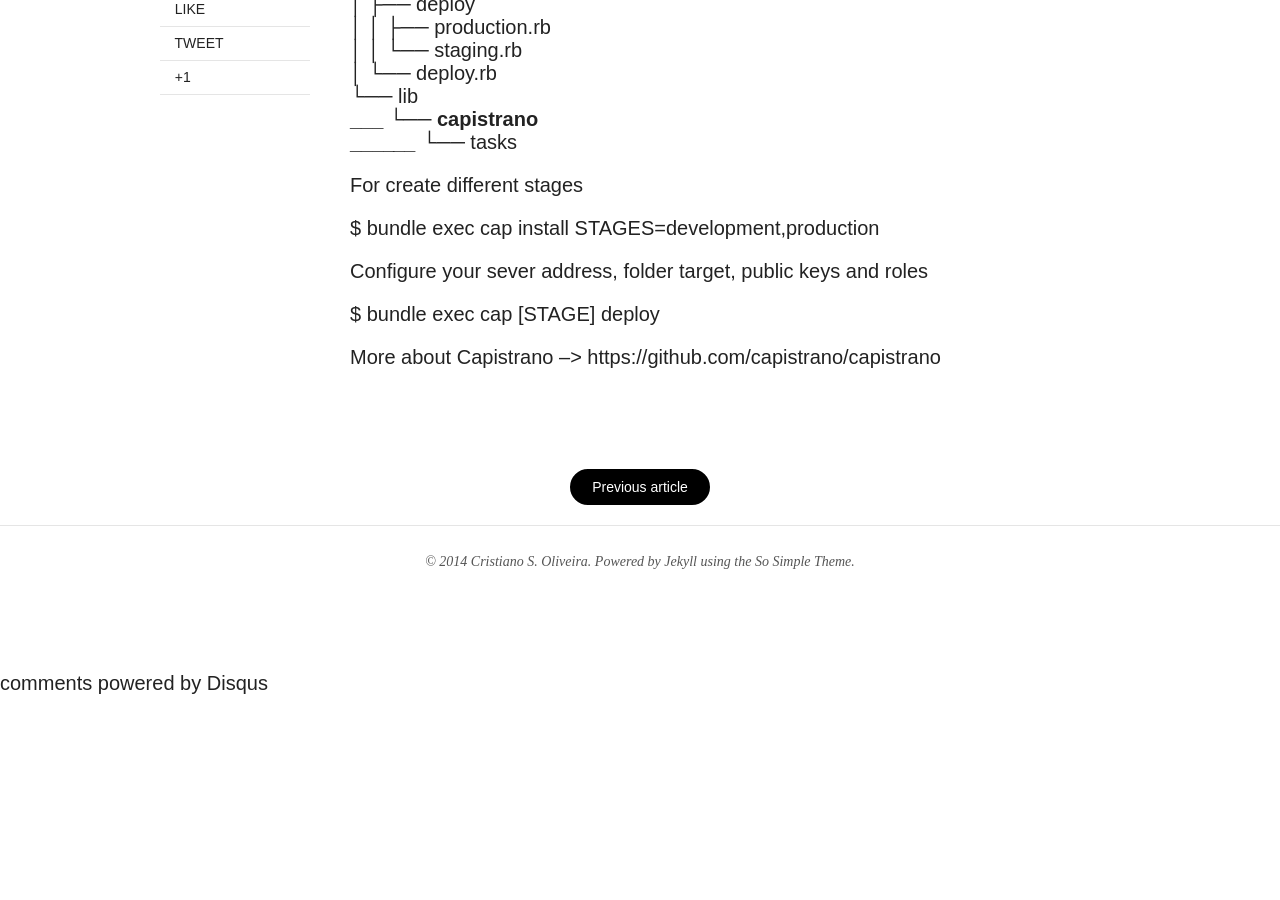
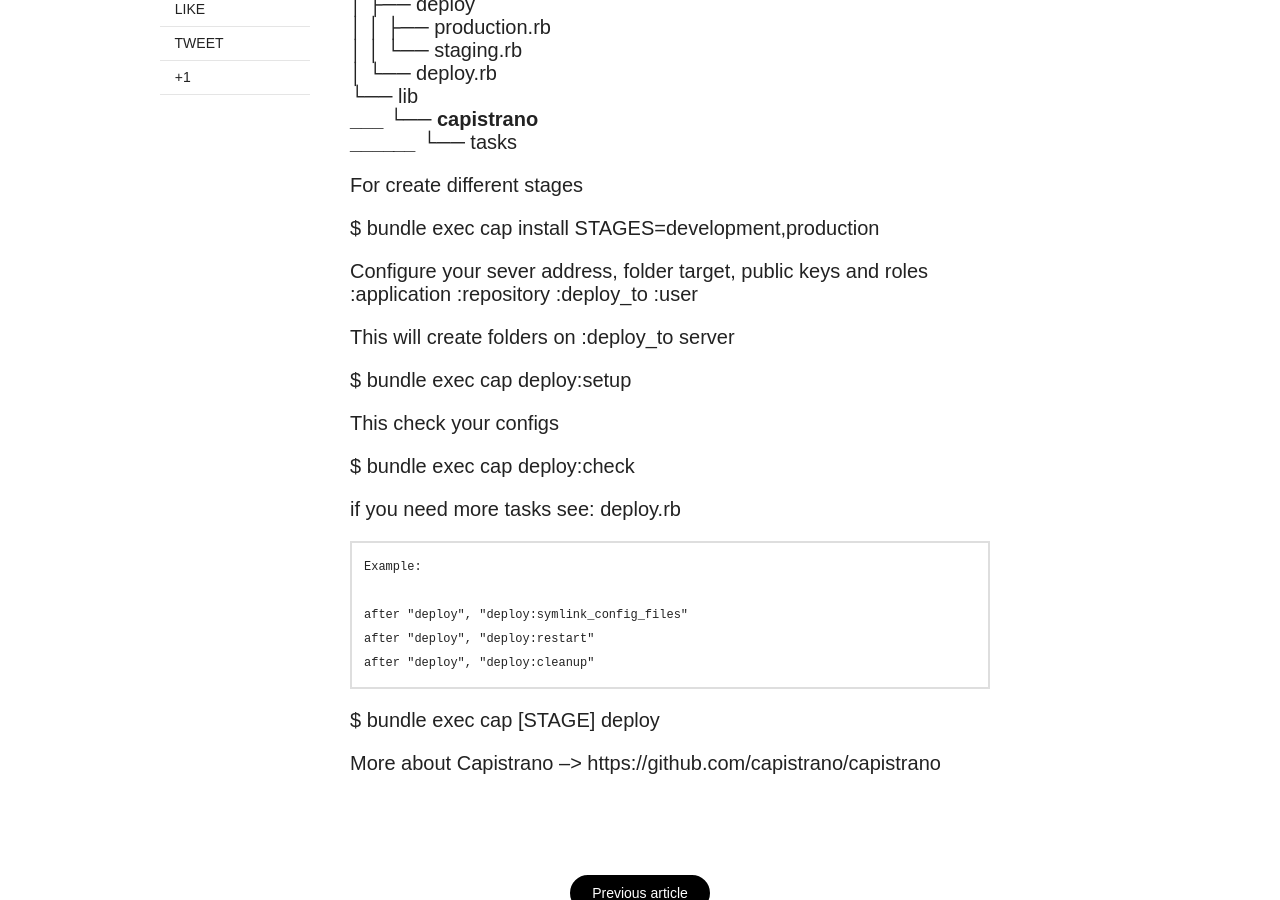
Before and after one commit to cristianounix/cristianounix, a Jekyll site: the page built from _posts/2014-07-22-configuring-capistrano.md, in a window 1280 px wide and 900 px high, scrolled down 730 px. Built offline with Jekyll 4.4.1, drawn with Linux system fonts in a browser that asks for light colours; nearby versions of some CDN libraries; comment, search, counter and statistics services are not loaded; before the commit the page ends 1425 px from its top, so only the background shows below that.

Commit message:
More about capistrano

```diff
--- a/_posts/2014-07-22-configuring-capistrano.md
+++ b/_posts/2014-07-22-configuring-capistrano.md
@@ -37,6 +37,28 @@
   $ bundle exec cap install STAGES=development,production
 
   Configure your sever address, folder target, public keys and roles
+  :application
+  :repository
+  :deploy_to
+  :user
+
+  This will create folders on :deploy_to server
+
+  $ bundle exec cap deploy:setup
+
+  This check your configs
+
+  $ bundle exec cap deploy:check
+
+
+  if you need more tasks see: deploy.rb
+
+    Example:
+
+    after "deploy", "deploy:symlink_config_files"
+    after "deploy", "deploy:restart"
+    after "deploy", "deploy:cleanup"
+
 
   $ bundle exec cap [STAGE] deploy
 
```
